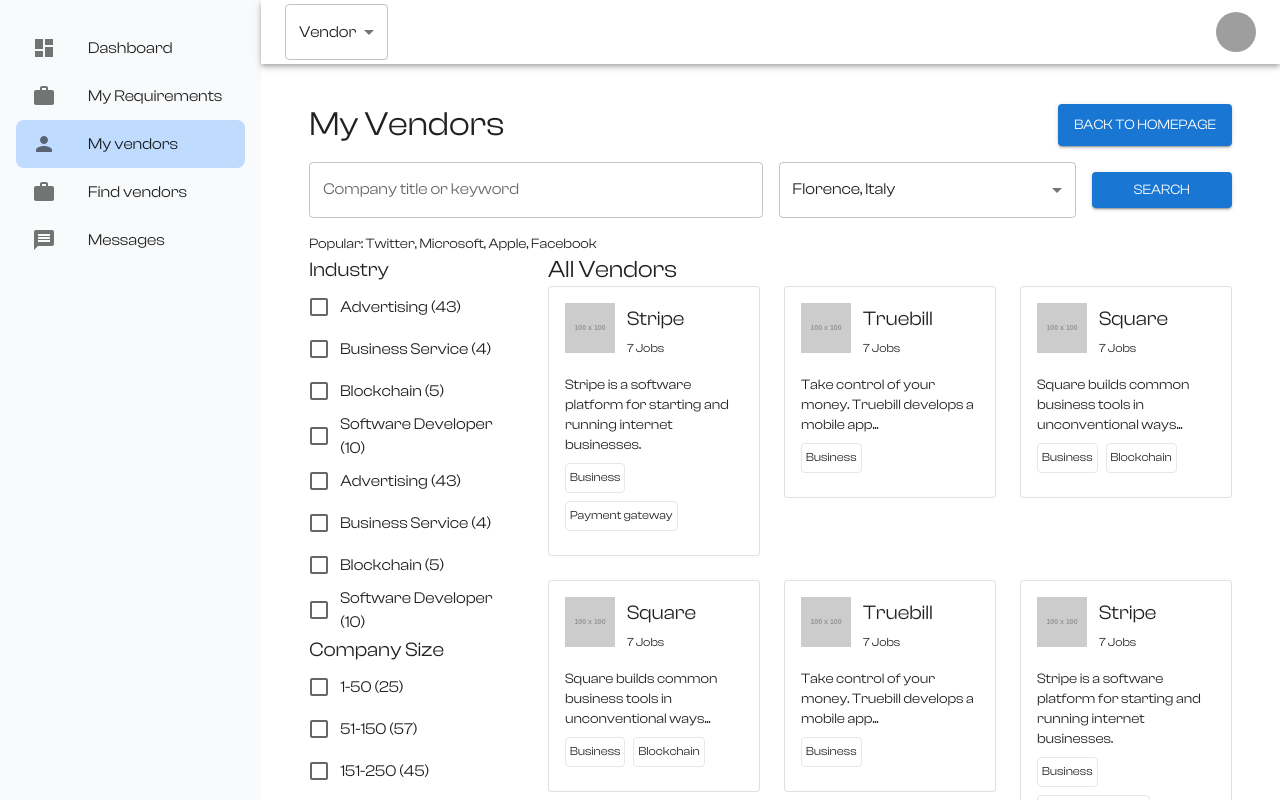
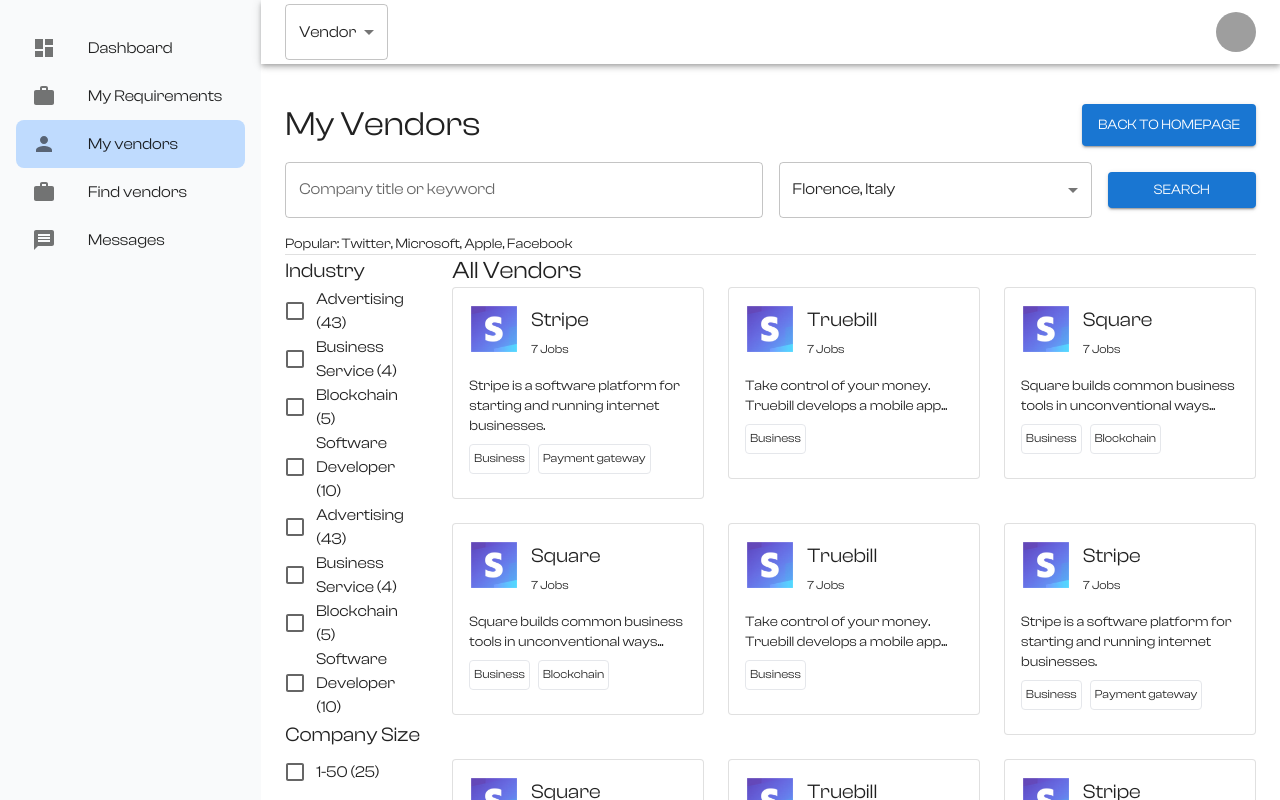
Before and after one commit to dharminder0/fl_07_JobHunt_Shared_UI_Repo, a React (Create React App) app: page /dashboard in a window 1280 px wide. Both pictures are taken after a click on the item "My vendors". Shown: the top 800 px of the page. Built offline with nearby package versions, Linux system fonts and the light colour scheme; grey boxes are pictures that could not be loaded; a web font is replaced by a local one.

Commit message:
small changes

```diff
--- a/src/pages/dashboard/company-vendors/FindVendors.tsx
+++ b/src/pages/dashboard/company-vendors/FindVendors.tsx
@@ -13,6 +13,7 @@
   Checkbox,
   FormControlLabel,
 } from "@mui/material";
+import CompanyLogo from "../../../assets/images/CompanyLogo.png";
 
 const companies = [
   {
@@ -63,38 +64,14 @@
     jobs: 7,
     logo: "https://via.placeholder.com/100", // Replace with your logo
   },
-  {
-    name: "Square",
-    description:
-      "Square builds common business tools in unconventional ways...",
-    tags: ["Business", "Blockchain"],
-    jobs: 7,
-    logo: "https://via.placeholder.com/100",
-  },
-  {
-    name: "Truebill",
-    description:
-      "Take control of your money. Truebill develops a mobile app...",
-    tags: ["Business"],
-    jobs: 7,
-    logo: "https://via.placeholder.com/100",
-  },
-  {
-    name: "Stripe",
-    description:
-      "Stripe is a software platform for starting and running internet businesses.",
-    tags: ["Business", "Payment gateway"],
-    jobs: 7,
-    logo: "https://via.placeholder.com/100", // Replace with your logo
-  },
 ];
 
 const FindVendors = () => {
   return (
-    <Container>
+    <div className="container">
       {/* Header */}
       <div className="flex justify-between align-center my-4">
-        <Typography variant="h4">My Vendors</Typography>
+        <Typography variant="h4">Find Vendors</Typography>
         <Button variant="contained" color="primary">
           Back to Homepage
         </Button>
@@ -129,7 +106,7 @@
       {/* Sidebar and Companies List */}
       <Grid container spacing={4}>
         {/* Sidebar */}
-        <Grid item xs={12} md={3}>
+        <Grid item xs={12} md={2}>
           <Typography variant="h6" className="mb-2">
             Industry
           </Typography>
@@ -164,7 +141,7 @@
         </Grid>
 
         {/* Company Cards */}
-        <Grid item xs={12} md={9}>
+        <Grid item xs={12} md={10}>
           <Typography variant="h5" className="mb-4">
             All Vendors
           </Typography>
@@ -175,7 +152,7 @@
                   <CardContent>
                     <div className="flex align-center mb-4">
                       <img
-                        src={company.logo}
+                        src={CompanyLogo}
                         alt={company.name}
                         className="me-3"
                         style={{ width: 50, height: 50 }}
@@ -215,7 +192,7 @@
           </div>
         </Grid>
       </Grid>
-    </Container>
+    </div>
   );
 };
 
--- a/src/pages/dashboard/company-vendors/MyVendors.tsx
+++ b/src/pages/dashboard/company-vendors/MyVendors.tsx
@@ -13,7 +13,9 @@
   Pagination,
   Checkbox,
   FormControlLabel,
+  Divider,
 } from "@mui/material";
+import CompanyLogo from "../../../assets/images/CompanyLogo.png";
 
 const companies = [
   {
@@ -92,7 +94,7 @@
 
 const MyVendors = () => {
   return (
-    <Container>
+    <div className="container">
       {/* Header */}
       <div className="flex justify-between align-center my-4">
         <Typography variant="h4">My Vendors</Typography>
@@ -123,14 +125,16 @@
         </Grid>
       </Grid>
 
-      <Typography variant="body2" className="mb-4">
+      <Typography variant="body2">
         Popular: Twitter, Microsoft, Apple, Facebook
       </Typography>
+
+      <Divider />
 
       {/* Sidebar and Companies List */}
       <Grid container spacing={4}>
         {/* Sidebar */}
-        <Grid item xs={12} md={3}>
+        <Grid item xs={12} md={2}>
           <Typography variant="h6" className="mb-2">
             Industry
           </Typography>
@@ -165,7 +169,7 @@
         </Grid>
 
         {/* Company Cards */}
-        <Grid item xs={12} md={9}>
+        <Grid item xs={12} md={10}>
           <Typography variant="h5" className="mb-4">
             All Vendors
           </Typography>
@@ -176,7 +180,7 @@
                   <CardContent>
                     <div className="flex align-center mb-4">
                       <img
-                        src={company.logo}
+                        src={CompanyLogo}
                         alt={company.name}
                         className="me-3"
                         style={{ width: 50, height: 50 }}
@@ -216,7 +220,7 @@
           </div>
         </Grid>
       </Grid>
-    </Container>
+    </div>
   );
 };
 
```
Also changed, not shown: src/assets/images/CompanyLogo.png (added).
